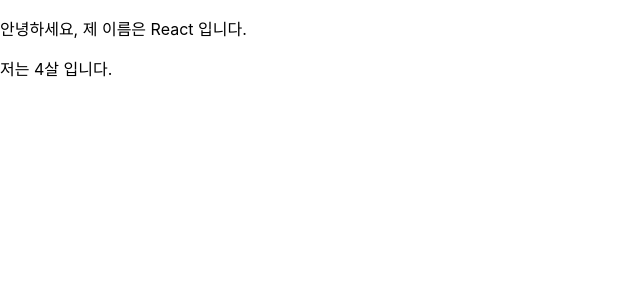
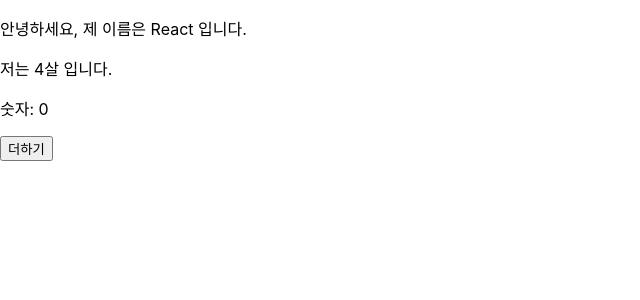
Before and after one commit to goatking91/hello-react, a React (Create React App) app: page / in a window 1280 px wide. Shown: the top 300 px of the page, without its empty margins (0-640 px from the left). Built offline with nearby package versions, Linux system fonts and the light colour scheme.

Commit message:
3.3 state

```diff
--- a/src/MyComponent.js
+++ b/src/MyComponent.js
@@ -11,12 +11,31 @@
 };
 
 class MyComponent extends Component {
+  constructor(props) {
+    super(props);
+    this.state = {
+      number: 0,
+    };
+  }
+
   render() {
     const { name, age } = this.props;
+    const { number } = this.state;
     return (
       <div>
         <p>안녕하세요, 제 이름은 {name} 입니다.</p>
         <p>저는 {age}살 입니다.</p>
+        <p>숫자: {number}</p>
+        <button
+          type="button"
+          onClick={() => {
+            this.setState({
+              number: number + 1,
+            });
+          }}
+        >
+          더하기
+        </button>
       </div>
     );
   }
```
Also changed, not shown: 1 other file (tests, documents, lock files or other folders).
